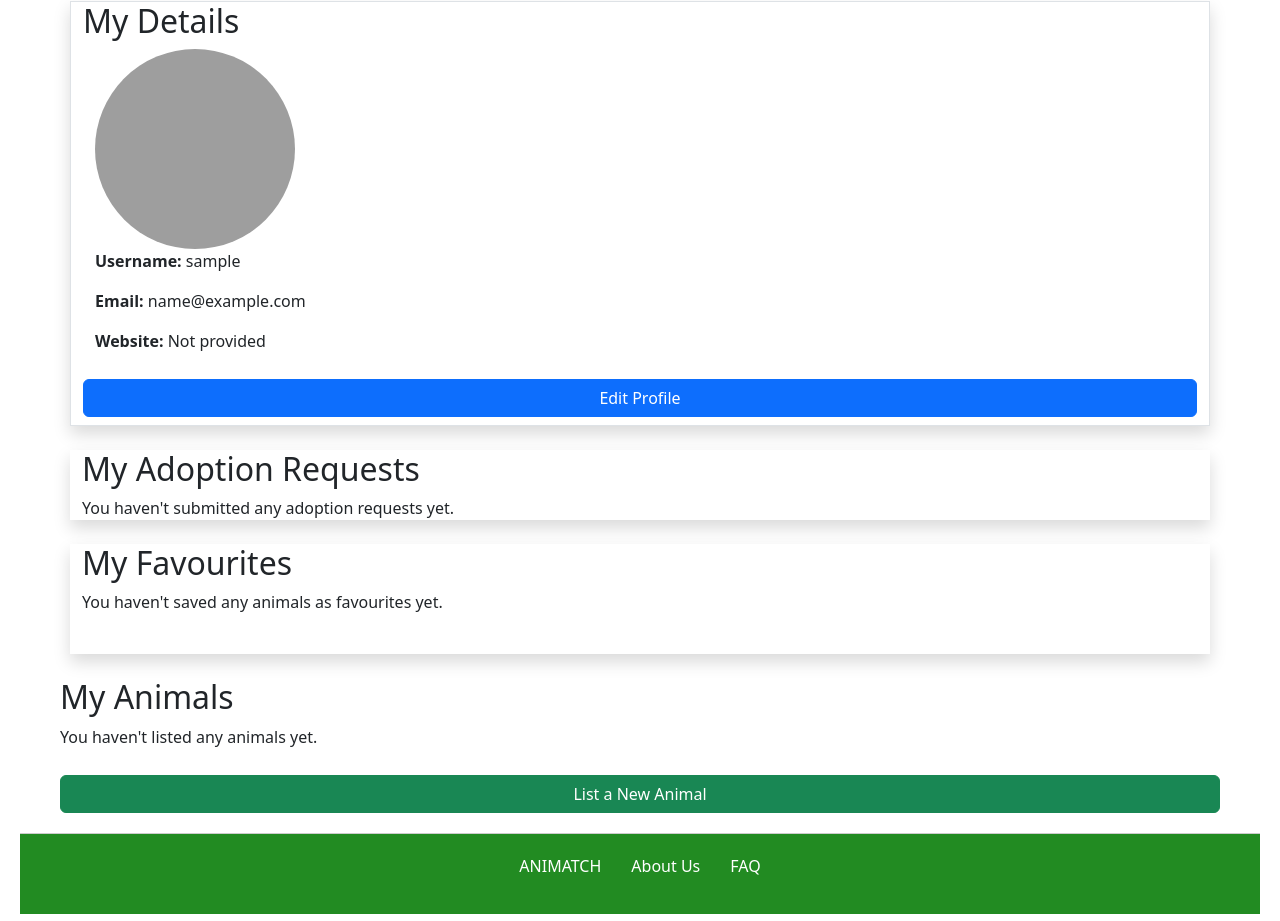
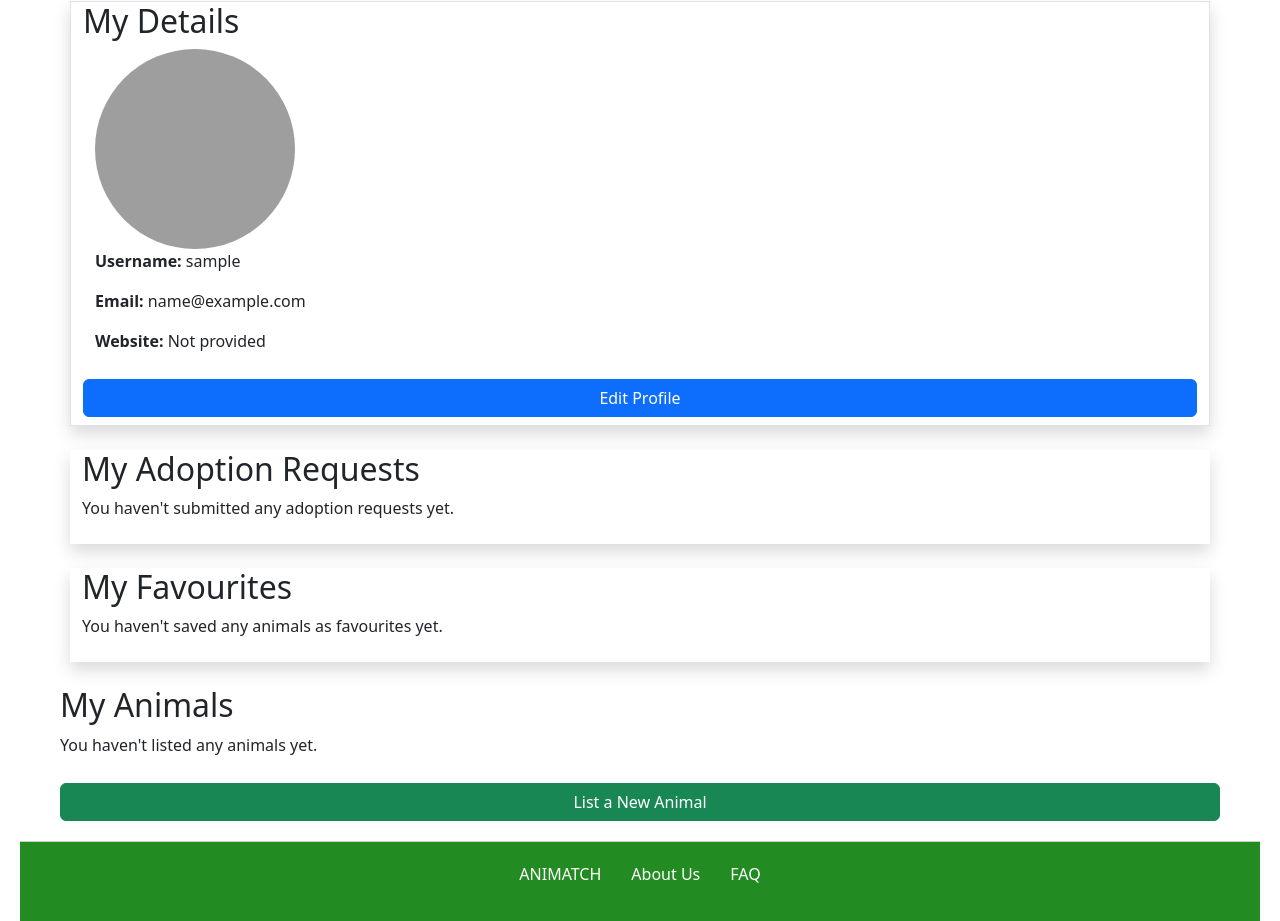
Before and after one commit to thesamedorcas/ANIMATCH, a Django app: page /account/ in a window 1280 px wide. Shown: the part 175-1096 px from the top of the page. Run offline with Django 3.2, Linux system fonts and the light colour scheme; the visitor is signed in with stand-in values (Sample User, id 1); data that the repository does not hold is empty; grey boxes are pictures that could not be loaded.

Commit message:
ajdustments to adoption request and favourites padding

```diff
--- a/templates/animals/account.html
+++ b/templates/animals/account.html
@@ -68,7 +68,7 @@ My Account
         </div>
 
 
-        <div class="my-adoption-requests container shadow mb-4">
+        <div class="my-adoption-requests container shadow mb-4 pb-2">
 
             <h2>My Adoption Requests</h2>
             {% if user_adoption_requests %}
@@ -94,7 +94,7 @@ My Account
         </div>
 
 
-        <div class="favourites container shadow mb-4 pb-4">
+        <div class="favourites container shadow mb-4 pb-2">
             <h2>My Favourites</h2>
             {% if favourites %}
                 <div class="animal-cards-container">
```
